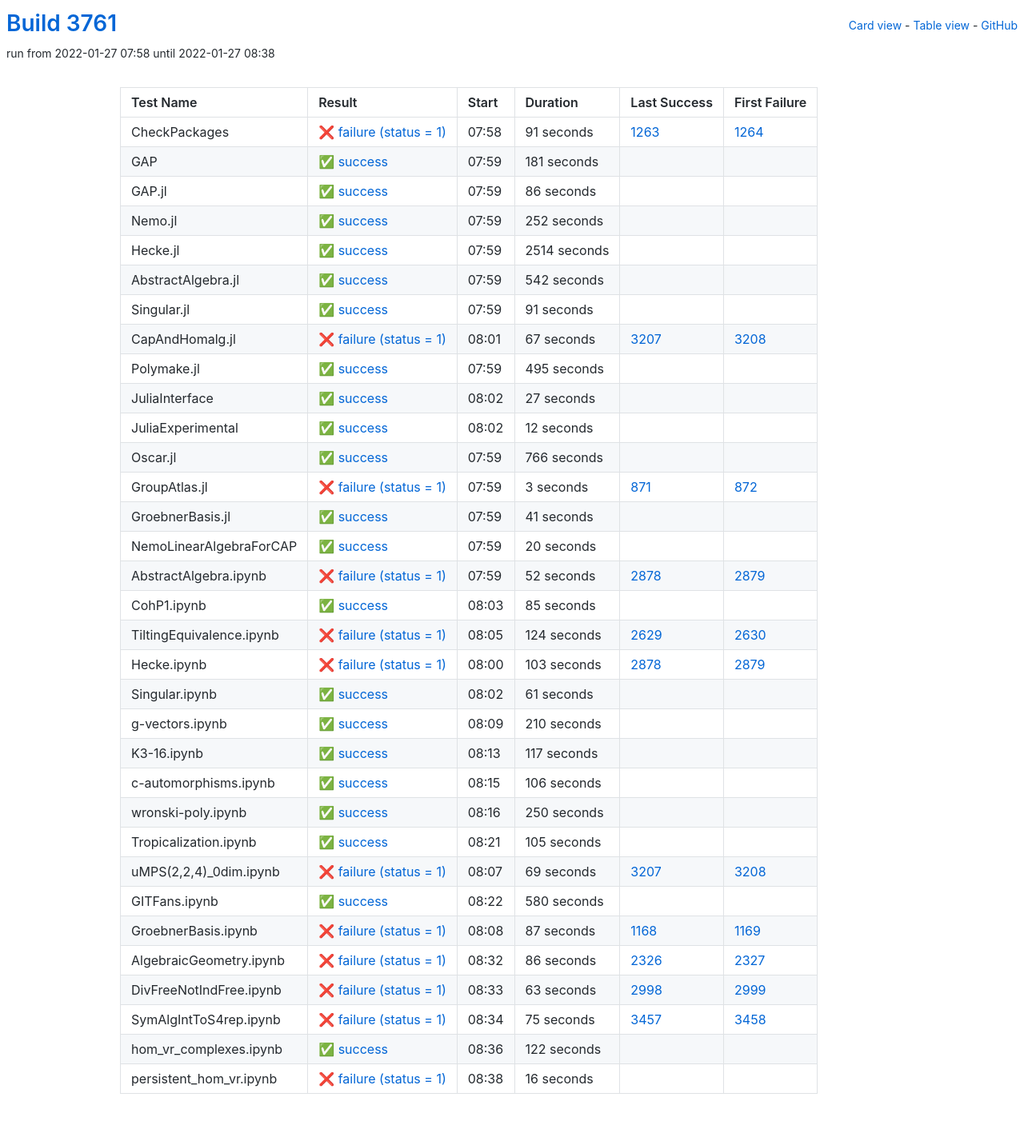
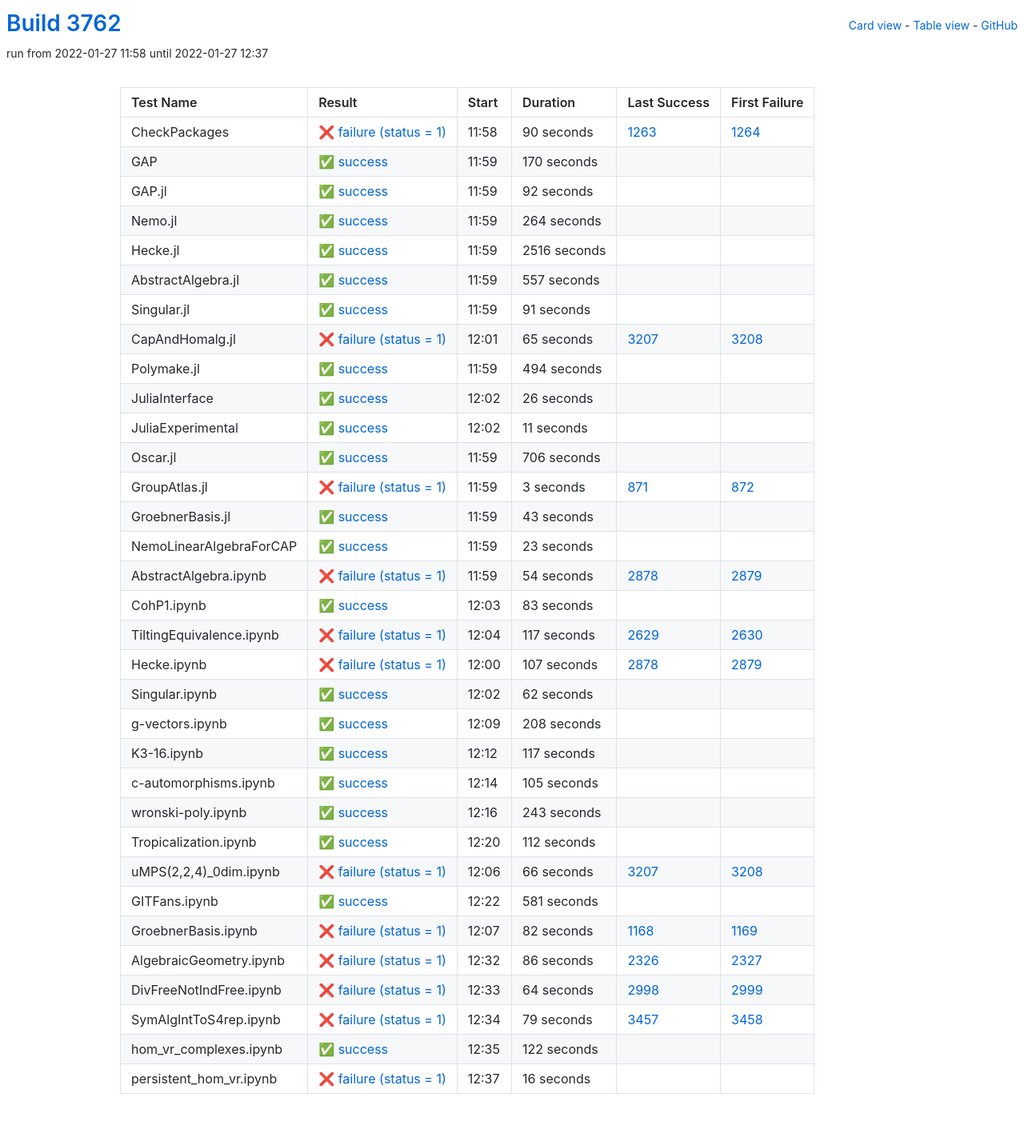
Before and after one commit to oscar-system/oscar-ci-status-stable, a Jekyll site: the page built from table.html, in a window 1280 px wide. Shown: the whole page at 80% size. Built offline with Jekyll 4.4.1, drawn with Linux system fonts in a browser that asks for light colours.

Commit message:
Build #3762

```diff
--- a/_data/ci.yml
+++ b/_data/ci.yml
@@ -1,6 +1,6 @@
 ---
-build: 3761
-build_url: https://oscarci.mathematik.uni-kl.de/job/oscar-stable/3761/
+build: 3762
+build_url: https://oscarci.mathematik.uni-kl.de/job/oscar-stable/3762/
 job: oscar-stable
 organization: oscar-system
 repo: oscar-ci-status-stable
@@ -8,80 +8,80 @@ repourl: https://github.com/oscar-system/oscar-ci-status-stable
 tests:
 - name: CheckPackages
   id: checkpackages
-  log: https://oscarci.mathematik.uni-kl.de/job/oscar-stable/3761/artifact/logs/build-3761/CheckPackages.log
-  start: 2022-01-27 07:58
+  log: https://oscarci.mathematik.uni-kl.de/job/oscar-stable/3762/artifact/logs/build-3762/CheckPackages.log
+  start: 2022-01-27 11:58
   success: false
   exitcode: 1
   status: failure
-  duration: 91
+  duration: 90
   last_success: 1263
   last_success_url: https://oscarci.mathematik.uni-kl.de/job/oscar-stable/1263/
   first_failure: 1264
   first_failure_url: https://oscarci.mathematik.uni-kl.de/job/oscar-stable/1264/
 - name: GAP
   id: gap
-  log: https://oscarci.mathematik.uni-kl.de/job/oscar-stable/3761/artifact/logs/build-3761/GAP.log
-  start: 2022-01-27 07:59
+  log: https://oscarci.mathematik.uni-kl.de/job/oscar-stable/3762/artifact/logs/build-3762/GAP.log
+  start: 2022-01-27 11:59
   success: true
   exitcode: 0
   status: success
-  duration: 181
+  duration: 170
   last_success: false
   last_success_url:
   first_failure: false
   first_failure_url:
 - name: GAP.jl
   id: gap-jl
-  log: https://oscarci.mathematik.uni-kl.de/job/oscar-stable/3761/artifact/logs/build-3761/GAP.jl.log
-  start: 2022-01-27 07:59
+  log: https://oscarci.mathematik.uni-kl.de/job/oscar-stable/3762/artifact/logs/build-3762/GAP.jl.log
+  start: 2022-01-27 11:59
   success: true
   exitcode: 0
   status: success
-  duration: 86
+  duration: 92
   last_success: false
   last_success_url:
   first_failure: false
   first_failure_url:
 - name: Nemo.jl
   id: nemo-jl
-  log: https://oscarci.mathematik.uni-kl.de/job/oscar-stable/3761/artifact/logs/build-3761/Nemo.jl.log
-  start: 2022-01-27 07:59
+  log: https://oscarci.mathematik.uni-kl.de/job/oscar-stable/3762/artifact/logs/build-3762/Nemo.jl.log
+  start: 2022-01-27 11:59
   success: true
   exitcode: 0
   status: success
-  duration: 252
+  duration: 264
   last_success: false
   last_success_url:
   first_failure: false
   first_failure_url:
 - name: Hecke.jl
   id: hecke-jl
-  log: https://oscarci.mathematik.uni-kl.de/job/oscar-stable/3761/artifact/logs/build-3761/Hecke.jl.log
-  start: 2022-01-27 07:59
+  log: https://oscarci.mathematik.uni-kl.de/job/oscar-stable/3762/artifact/logs/build-3762/Hecke.jl.log
+  start: 2022-01-27 11:59
   success: true
   exitcode: 0
   status: success
-  duration: 2514
+  duration: 2516
   last_success: false
   last_success_url:
   first_failure: false
   first_failure_url:
 - name: AbstractAlgebra.jl
   id: abstractalgebra-jl
-  log: https://oscarci.mathematik.uni-kl.de/job/oscar-stable/3761/artifact/logs/build-3761/AbstractAlgebra.jl.log
-  start: 2022-01-27 07:59
+  log: https://oscarci.mathematik.uni-kl.de/job/oscar-stable/3762/artifact/logs/build-3762/AbstractAlgebra.jl.log
+  start: 2022-01-27 11:59
   success: true
   exitcode: 0
   status: success
-  duration: 542
+  duration: 557
   last_success: false
   last_success_url:
   first_failure: false
   first_failure_url:
 - name: Singular.jl
   id: singular-jl
-  log: https://oscarci.mathematik.uni-kl.de/job/oscar-stable/3761/artifact/logs/build-3761/Singular.jl.log
-  start: 2022-01-27 07:59
+  log: https://oscarci.mathematik.uni-kl.de/job/oscar-stable/3762/artifact/logs/build-3762/Singular.jl.log
+  start: 2022-01-27 11:59
   success: true
   exitcode: 0
   status: success
@@ -92,68 +92,68 @@ tests:
   first_failure_url:
 - name: CapAndHomalg.jl
   id: capandhomalg-jl
-  log: https://oscarci.mathematik.uni-kl.de/job/oscar-stable/3761/artifact/logs/build-3761/CapAndHomalg.jl.log
-  start: 2022-01-27 08:01
+  log: https://oscarci.mathematik.uni-kl.de/job/oscar-stable/3762/artifact/logs/build-3762/CapAndHomalg.jl.log
+  start: 2022-01-27 12:01
   success: false
   exitcode: 1
   status: failure
-  duration: 67
+  duration: 65
   last_success: 3207
   last_success_url: https://oscarci.mathematik.uni-kl.de/job/oscar-stable/3207/
   first_failure: 3208
   first_failure_url: https://oscarci.mathematik.uni-kl.de/job/oscar-stable/3208/
 - name: Polymake.jl
   id: polymake-jl
-  log: https://oscarci.mathematik.uni-kl.de/job/oscar-stable/3761/artifact/logs/build-3761/Polymake.jl.log
-  start: 2022-01-27 07:59
+  log: https://oscarci.mathematik.uni-kl.de/job/oscar-stable/3762/artifact/logs/build-3762/Polymake.jl.log
+  start: 2022-01-27 11:59
   success: true
   exitcode: 0
   status: success
-  duration: 495
+  duration: 494
   last_success: false
   last_success_url:
   first_failure: false
   first_failure_url:
 - name: JuliaInterface
   id: juliainterface
-  log: https://oscarci.mathematik.uni-kl.de/job/oscar-stable/3761/artifact/logs/build-3761/JuliaInterface.log
-  start: 2022-01-27 08:02
+  log: https://oscarci.mathematik.uni-kl.de/job/oscar-stable/3762/artifact/logs/build-3762/JuliaInterface.log
+  start: 2022-01-27 12:02
   success: true
   exitcode: 0
   status: success
-  duration: 27
+  duration: 26
   last_success: false
   last_success_url:
   first_failure: false
   first_failure_url:
 - name: JuliaExperimental
   id: juliaexperimental
-  log: https://oscarci.mathematik.uni-kl.de/job/oscar-stable/3761/artifact/logs/build-3761/JuliaExperimental.log
-  start: 2022-01-27 08:02
+  log: https://oscarci.mathematik.uni-kl.de/job/oscar-stable/3762/artifact/logs/build-3762/JuliaExperimental.log
+  start: 2022-01-27 12:02
   success: true
   exitcode: 0
   status: success
-  duration: 12
+  duration: 11
   last_success: false
   last_success_url:
   first_failure: false
   first_failure_url:
 - name: Oscar.jl
   id: oscar-jl
-  log: https://oscarci.mathematik.uni-kl.de/job/oscar-stable/3761/artifact/logs/build-3761/Oscar.jl.log
-  start: 2022-01-27 07:59
+  log: https://oscarci.mathematik.uni-kl.de/job/oscar-stable/3762/artifact/logs/build-3762/Oscar.jl.log
+  start: 2022-01-27 11:59
   success: true
   exitcode: 0
   status: success
-  duration: 766
+  duration: 706
   last_success: false
   last_success_url:
   first_failure: false
   first_failure_url:
 - name: GroupAtlas.jl
   id: groupatlas-jl
-  log: https://oscarci.mathematik.uni-kl.de/job/oscar-stable/3761/artifact/logs/build-3761/GroupAtlas.jl.log
-  start: 2022-01-27 07:59
+  log: https://oscarci.mathematik.uni-kl.de/job/oscar-stable/3762/artifact/logs/build-3762/GroupAtlas.jl.log
+  start: 2022-01-27 11:59
   success: false
   exitcode: 1
   status: failure
@@ -164,104 +164,104 @@ tests:
   first_failure_url: https://oscarci.mathematik.uni-kl.de/job/oscar-stable/872/
 - name: GroebnerBasis.jl
   id: groebnerbasis-jl
-  log: https://oscarci.mathematik.uni-kl.de/job/oscar-stable/3761/artifact/logs/build-3761/GroebnerBasis.jl.log
-  start: 2022-01-27 07:59
+  log: https://oscarci.mathematik.uni-kl.de/job/oscar-stable/3762/artifact/logs/build-3762/GroebnerBasis.jl.log
+  start: 2022-01-27 11:59
   success: true
   exitcode: 0
   status: success
-  duration: 41
+  duration: 43
   last_success: false
   last_success_url:
   first_failure: false
   first_failure_url:
 - name: NemoLinearAlgebraForCAP
   id: nemolinearalgebraforcap
-  log: https://oscarci.mathematik.uni-kl.de/job/oscar-stable/3761/artifact/logs/build-3761/NemoLinearAlgebraForCAP.log
-  start: 2022-01-27 07:59
+  log: https://oscarci.mathematik.uni-kl.de/job/oscar-stable/3762/artifact/logs/build-3762/NemoLinearAlgebraForCAP.log
+  start: 2022-01-27 11:59
   success: true
   exitcode: 0
   status: success
-  duration: 20
+  duration: 23
   last_success: false
   last_success_url:
   first_failure: false
   first_failure_url:
 - name: AbstractAlgebra.ipynb
   id: abstractalgebra-ipynb
-  log: https://oscarci.mathematik.uni-kl.de/job/oscar-stable/3761/artifact/logs/build-3761/AbstractAlgebra.ipynb.log
-  start: 2022-01-27 07:59
+  log: https://oscarci.mathematik.uni-kl.de/job/oscar-stable/3762/artifact/logs/build-3762/AbstractAlgebra.ipynb.log
+  start: 2022-01-27 11:59
   success: false
   exitcode: 1
   status: failure
-  duration: 52
+  duration: 54
   last_success: 2878
   last_success_url: https://oscarci.mathematik.uni-kl.de/job/oscar-stable/2878/
   first_failure: 2879
   first_failure_url: https://oscarci.mathematik.uni-kl.de/job/oscar-stable/2879/
 - name: CohP1.ipynb
   id: cohp1-ipynb
-  log: https://oscarci.mathematik.uni-kl.de/job/oscar-stable/3761/artifact/logs/build-3761/CohP1.ipynb.log
-  start: 2022-01-27 08:03
+  log: https://oscarci.mathematik.uni-kl.de/job/oscar-stable/3762/artifact/logs/build-3762/CohP1.ipynb.log
+  start: 2022-01-27 12:03
   success: true
   exitcode: 0
   status: success
-  duration: 85
+  duration: 83
   last_success: false
   last_success_url:
   first_failure: false
   first_failure_url:
 - name: TiltingEquivalence.ipynb
   id: tiltingequivalence-ipynb
-  log: https://oscarci.mathematik.uni-kl.de/job/oscar-stable/3761/artifact/logs/build-3761/TiltingEquivalence.ipynb.log
-  start: 2022-01-27 08:05
+  log: https://oscarci.mathematik.uni-kl.de/job/oscar-stable/3762/artifact/logs/build-3762/TiltingEquivalence.ipynb.log
+  start: 2022-01-27 12:04
   success: false
   exitcode: 1
   status: failure
-  duration: 124
+  duration: 117
   last_success: 2629
   last_success_url: https://oscarci.mathematik.uni-kl.de/job/oscar-stable/2629/
   first_failure: 2630
   first_failure_url: https://oscarci.mathematik.uni-kl.de/job/oscar-stable/2630/
 - name: Hecke.ipynb
   id: hecke-ipynb
-  log: https://oscarci.mathematik.uni-kl.de/job/oscar-stable/3761/artifact/logs/build-3761/Hecke.ipynb.log
-  start: 2022-01-27 08:00
+  log: https://oscarci.mathematik.uni-kl.de/job/oscar-stable/3762/artifact/logs/build-3762/Hecke.ipynb.log
+  start: 2022-01-27 12:00
   success: false
   exitcode: 1
   status: failure
-  duration: 103
+  duration: 107
   last_success: 2878
   last_success_url: https://oscarci.mathematik.uni-kl.de/job/oscar-stable/2878/
   first_failure: 2879
   first_failure_url: https://oscarci.mathematik.uni-kl.de/job/oscar-stable/2879/
 - name: Singular.ipynb
   id: singular-ipynb
-  log: https://oscarci.mathematik.uni-kl.de/job/oscar-stable/3761/artifact/logs/build-3761/Singular.ipynb.log
-  start: 2022-01-27 08:02
+  log: https://oscarci.mathematik.uni-kl.de/job/oscar-stable/3762/artifact/logs/build-3762/Singular.ipynb.log
+  start: 2022-01-27 12:02
   success: true
   exitcode: 0
   status: success
-  duration: 61
+  duration: 62
   last_success: false
   last_success_url:
   first_failure: false
   first_failure_url:
 - name: g-vectors.ipynb
   id: g-vectors-ipynb
-  log: https://oscarci.mathematik.uni-kl.de/job/oscar-stable/3761/artifact/logs/build-3761/g-vectors.ipynb.log
-  start: 2022-01-27 08:09
+  log: https://oscarci.mathematik.uni-kl.de/job/oscar-stable/3762/artifact/logs/build-3762/g-vectors.ipynb.log
+  start: 2022-01-27 12:09
   success: true
   exitcode: 0
   status: success
-  duration: 210
+  duration: 208
   last_success: false
   last_success_url:
   first_failure: false
   first_failure_url:
 - name: K3-16.ipynb
   id: k3-16-ipynb
-  log: https://oscarci.mathematik.uni-kl.de/job/oscar-stable/3761/artifact/logs/build-3761/K3-16.ipynb.log
-  start: 2022-01-27 08:13
+  log: https://oscarci.mathematik.uni-kl.de/job/oscar-stable/3762/artifact/logs/build-3762/K3-16.ipynb.log
+  start: 2022-01-27 12:12
   success: true
   exitcode: 0
   status: success
@@ -272,32 +272,8 @@ tests:
   first_failure_url:
 - name: c-automorphisms.ipynb
   id: c-automorphisms-ipynb
-  log: https://oscarci.mathematik.uni-kl.de/job/oscar-stable/3761/artifact/logs/build-3761/c-automorphisms.ipynb.log
-  start: 2022-01-27 08:15
-  success: true
-  exitcode: 0
-  status: success
-  duration: 106
-  last_success: false
-  last_success_url:
-  first_failure: false
-  first_failure_url:
-- name: wronski-poly.ipynb
-  id: wronski-poly-ipynb
-  log: https://oscarci.mathematik.uni-kl.de/job/oscar-stable/3761/artifact/logs/build-3761/wronski-poly.ipynb.log
-  start: 2022-01-27 08:16
-  success: true
-  exitcode: 0
-  status: success
-  duration: 250
-  last_success: false
-  last_success_url:
-  first_failure: false
-  first_failure_url:
-- name: Tropicalization.ipynb
-  id: tropicalization-ipynb
-  log: https://oscarci.mathematik.uni-kl.de/job/oscar-stable/3761/artifact/logs/build-3761/Tropicalization.ipynb.log
-  start: 2022-01-27 08:21
+  log: https://oscarci.mathematik.uni-kl.de/job/oscar-stable/3762/artifact/logs/build-3762/c-automorphisms.ipynb.log
+  start: 2022-01-27 12:14
   success: true
   exitcode: 0
   status: success
@@ -306,46 +282,70 @@ tests:
   last_success_url:
   first_failure: false
   first_failure_url:
+- name: wronski-poly.ipynb
+  id: wronski-poly-ipynb
+  log: https://oscarci.mathematik.uni-kl.de/job/oscar-stable/3762/artifact/logs/build-3762/wronski-poly.ipynb.log
+  start: 2022-01-27 12:16
+  success: true
+  exitcode: 0
+  status: success
+  duration: 243
+  last_success: false
+  last_success_url:
+  first_failure: false
+  first_failure_url:
+- name: Tropicalization.ipynb
+  id: tropicalization-ipynb
+  log: https://oscarci.mathematik.uni-kl.de/job/oscar-stable/3762/artifact/logs/build-3762/Tropicalization.ipynb.log
+  start: 2022-01-27 12:20
+  success: true
+  exitcode: 0
+  status: success
+  duration: 112
+  last_success: false
+  last_success_url:
+  first_failure: false
+  first_failure_url:
 - name: uMPS(2,2,4)_0dim.ipynb
   id: umps-2-2-4-0dim-ipynb
-  log: https://oscarci.mathematik.uni-kl.de/job/oscar-stable/3761/artifact/logs/build-3761/uMPS-2-2-4-_0dim.ipynb.log
-  start: 2022-01-27 08:07
+  log: https://oscarci.mathematik.uni-kl.de/job/oscar-stable/3762/artifact/logs/build-3762/uMPS-2-2-4-_0dim.ipynb.log
+  start: 2022-01-27 12:06
   success: false
   exitcode: 1
   status: failure
-  duration: 69
+  duration: 66
   last_success: 3207
   last_success_url: https://oscarci.mathematik.uni-kl.de/job/oscar-stable/3207/
   first_failure: 3208
   first_failure_url: https://oscarci.mathematik.uni-kl.de/job/oscar-stable/3208/
 - name: GITFans.ipynb
   id: gitfans-ipynb
-  log: https://oscarci.mathematik.uni-kl.de/job/oscar-stable/3761/artifact/logs/build-3761/GITFans.ipynb.log
-  start: 2022-01-27 08:22
+  log: https://oscarci.mathematik.uni-kl.de/job/oscar-stable/3762/artifact/logs/build-3762/GITFans.ipynb.log
+  start: 2022-01-27 12:22
   success: true
   exitcode: 0
   status: success
-  duration: 580
+  duration: 581
   last_success: false
   last_success_url:
   first_failure: false
   first_failure_url:
 - name: GroebnerBasis.ipynb
   id: groebnerbasis-ipynb
-  log: https://oscarci.mathematik.uni-kl.de/job/oscar-stable/3761/artifact/logs/build-3761/GroebnerBasis.ipynb.log
-  start: 2022-01-27 08:08
+  log: https://oscarci.mathematik.uni-kl.de/job/oscar-stable/3762/artifact/logs/build-3762/GroebnerBasis.ipynb.log
+  start: 2022-01-27 12:07
   success: false
   exitcode: 1
   status: failure
-  duration: 87
+  duration: 82
   last_success: 1168
   last_success_url: https://oscarci.mathematik.uni-kl.de/job/oscar-stable/1168/
   first_failure: 1169
   first_failure_url: https://oscarci.mathematik.uni-kl.de/job/oscar-stable/1169/
 - name: AlgebraicGeometry.ipynb
   id: algebraicgeometry-ipynb
-  log: https://oscarci.mathematik.uni-kl.de/job/oscar-stable/3761/artifact/logs/build-3761/AlgebraicGeometry.ipynb.log
-  start: 2022-01-27 08:32
+  log: https://oscarci.mathematik.uni-kl.de/job/oscar-stable/3762/artifact/logs/build-3762/AlgebraicGeometry.ipynb.log
+  start: 2022-01-27 12:32
   success: false
   exitcode: 1
   status: failure
@@ -356,32 +356,32 @@ tests:
   first_failure_url: https://oscarci.mathematik.uni-kl.de/job/oscar-stable/2327/
 - name: DivFreeNotIndFree.ipynb
   id: divfreenotindfree-ipynb
-  log: https://oscarci.mathematik.uni-kl.de/job/oscar-stable/3761/artifact/logs/build-3761/DivFreeNotIndFree.ipynb.log
-  start: 2022-01-27 08:33
+  log: https://oscarci.mathematik.uni-kl.de/job/oscar-stable/3762/artifact/logs/build-3762/DivFreeNotIndFree.ipynb.log
+  start: 2022-01-27 12:33
   success: false
   exitcode: 1
   status: failure
-  duration: 63
+  duration: 64
   last_success: 2998
   last_success_url: https://oscarci.mathematik.uni-kl.de/job/oscar-stable/2998/
   first_failure: 2999
   first_failure_url: https://oscarci.mathematik.uni-kl.de/job/oscar-stable/2999/
 - name: SymAlgIntToS4rep.ipynb
   id: symalginttos4rep-ipynb
-  log: https://oscarci.mathematik.uni-kl.de/job/oscar-stable/3761/artifact/logs/build-3761/SymAlgIntToS4rep.ipynb.log
-  start: 2022-01-27 08:34
+  log: https://oscarci.mathematik.uni-kl.de/job/oscar-stable/3762/artifact/logs/build-3762/SymAlgIntToS4rep.ipynb.log
+  start: 2022-01-27 12:34
   success: false
   exitcode: 1
   status: failure
-  duration: 75
+  duration: 79
   last_success: 3457
   last_success_url: https://oscarci.mathematik.uni-kl.de/job/oscar-stable/3457/
   first_failure: 3458
   first_failure_url: https://oscarci.mathematik.uni-kl.de/job/oscar-stable/3458/
 - name: hom_vr_complexes.ipynb
   id: hom-vr-complexes-ipynb
-  log: https://oscarci.mathematik.uni-kl.de/job/oscar-stable/3761/artifact/logs/build-3761/hom_vr_complexes.ipynb.log
-  start: 2022-01-27 08:36
+  log: https://oscarci.mathematik.uni-kl.de/job/oscar-stable/3762/artifact/logs/build-3762/hom_vr_complexes.ipynb.log
+  start: 2022-01-27 12:35
   success: true
   exitcode: 0
   status: success
@@ -392,8 +392,8 @@ tests:
   first_failure_url:
 - name: persistent_hom_vr.ipynb
   id: persistent-hom-vr-ipynb
-  log: https://oscarci.mathematik.uni-kl.de/job/oscar-stable/3761/artifact/logs/build-3761/persistent_hom_vr.ipynb.log
-  start: 2022-01-27 08:38
+  log: https://oscarci.mathematik.uni-kl.de/job/oscar-stable/3762/artifact/logs/build-3762/persistent_hom_vr.ipynb.log
+  start: 2022-01-27 12:37
   success: false
   exitcode: 1
   status: failure
```
Also changed, not shown: README.md.
